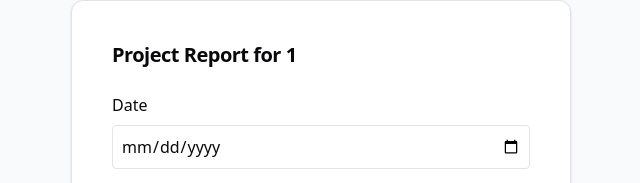
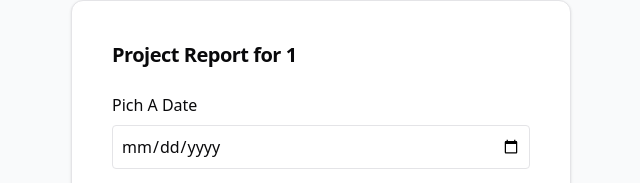
Before and after one commit to Zain-appiness/next-auth-frontend, a Next.js app: page /projects/1 in a window 1280 px wide. Shown: the part 117-300 px from the top of the page, without its empty margins (319-959 px from the left). Built offline with nearby package versions, Linux system fonts and the light colour scheme; no server answers.

Commit message:
fix admin 1

```diff
--- a/pages/admin.js
+++ b/pages/admin.js
@@ -184,6 +184,7 @@ export default function Admin() {
                 onChange={handleChange}
                 required
               />
+              <label className="block mb-2">Start Date</label>
               <Input
                 type="date"
                 name="startDate"
@@ -192,6 +193,7 @@ export default function Admin() {
                 onChange={handleChange}
                 required
               />
+              <label className="block mb-2">End Date</label>
               <Input
                 type="date"
                 name="endDate"
--- a/pages/projects/[id].js
+++ b/pages/projects/[id].js
@@ -75,7 +75,7 @@ export default function ProjectReport() {
           {error && <p className="text-red-500 mb-4">{error}</p>}
           <form onSubmit={handleSubmit} className="space-y-4">
           <div>
-              <label className="block mb-2">Date</label>
+              <label className="block mb-2">Pich A Date</label>
               <input
                 type="date"
                 name="date"
```
